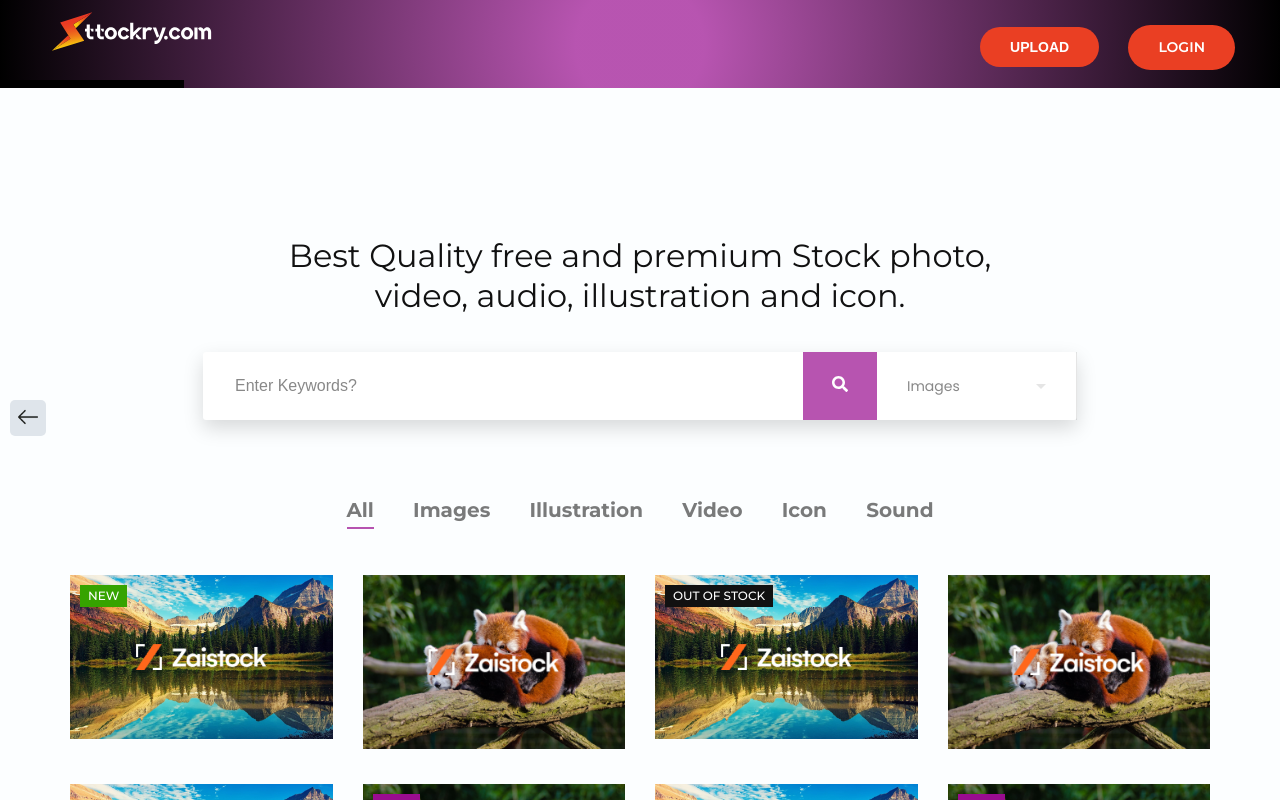
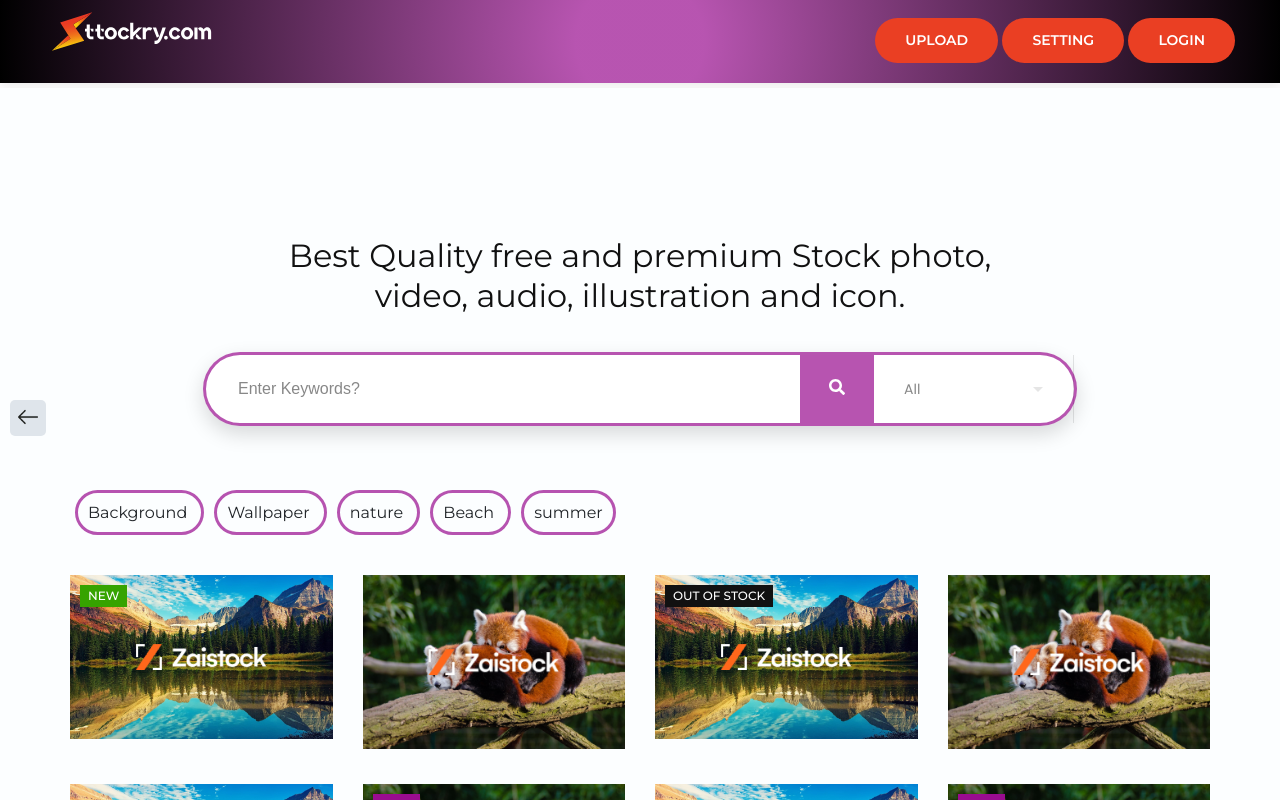
Before and after one commit to ranabilal952/zaibproject_pixelcopy, a plain HTML site: page index.html in a window 1280 px wide. Drawn offline with Linux system fonts and the light colour scheme.

Commit message:
first com

```diff
--- a/css/style.css
+++ b/css/style.css
@@ -382,7 +382,7 @@ ol {
 
 .header__right {
 	text-align: right;
-	padding: 25px 0 20px;
+	padding: 18px 0 20px;
 }
 
 .header__right__auth {
@@ -3225,7 +3225,7 @@ ol {
 
 nav#slide-menu {
 	position: fixed;
-	top:10%;
+	top:11%;
 	left: -100px;
 	bottom: 0;
 	display: block;
@@ -3725,3 +3725,26 @@ body.menu-active div#content .menu-trigger { left: 294px; }
 			margin-bottom: 40px;
 		}
 	}
+
+	#newone{
+	background-color: #333;
+	position: fixed;
+	top: 0;
+	width: 100%;
+	display: block;
+	transition: top 0.3s;
+
+	}
+	.container-fluid {
+		-ms-overflow-style: none;  /* Internet Explorer 10+ */
+		scrollbar-width: none;  /* Firefox */
+	}
+	.container-fluid::-webkit-scrollbar {
+		display: none ;  /* Safari and Chrome */
+	}
+
+	.tagsss{
+		width: 138px;
+		padding: 10px;
+		margin: 10px 5px; border: 3px solid rgba(153, 12, 143, 0.7);border-radius: 38px;
+	}
--- a/index.html
+++ b/index.html
@@ -7,7 +7,7 @@
     <meta name="keywords" content="Ashion, unica, creative, html">
     <meta name="viewport" content="width=device-width, initial-scale=1.0">
     <meta http-equiv="X-UA-Compatible" content="ie=edge">
-    <title>Ashion | Template</title>
+    <title>sttockry</title>
     <link rel="stylesheet" href="https://cdnjs.cloudflare.com/ajax/libs/font-awesome/4.7.0/css/font-awesome.min.css">
     <link href="https://fonts.googleapis.com/css2?family=Cookie&amp;display=swap" rel="stylesheet">
     <link href="https://fonts.googleapis.com/css2?family=Montserrat:wght@400;500;600;700;800;900&amp;display=swap"
@@ -51,7 +51,7 @@
             <a href="#">Register</a>
         </div>
     </div>
-    <header class="header">
+    <header class="header" >
         <div class="container-fluid">
             <div class="row">
                 <div class="col-xl-1 col-lg-2">
@@ -62,10 +62,13 @@
                 </div>
                 <div class="col-lg-4">
                     <div class="header__right">
-                        <div class="header__right__auth">
-                          <button type="submit" class="site-btn">Upload</button>
-                        </div>
                         <ul class="header__right__widget">
+                            <a  class="site-btn" href="login.html">Upload</a>
+                        </ul>
+                        <ul class="header__right__widget">
+                            <a  class="site-btn" href="login.html">Setting</a>
+                        </ul>
+                          <ul class="header__right__widget">
                             <a  class="site-btn" href="login.html">Login</a>
                         </ul>
                     </div>
@@ -78,12 +81,14 @@
     </header>
 
     <nav id="slide-menu">
-        <ul class="sid">
-            <li class="timeline sid2">Timeline</li>
-            <li class="events sid2">Events</li>
-            <li class="calendar sid2">Calendar</li>
-            <li class="sep settings sid2">Settings</li>
-            <li class="logout sid2">Logout</li>
+
+        <ul class="sid" >
+
+          <li class="active timeline sid2" data-filter="*">All</li>
+          <li class="timeline sid2" data-filter=".women">Images</li>
+          <li class="events sid2" data-filter=".men">Illustration</li>
+          <li class="calendar sid2" data-filter=".kid">Video</li>
+          <!-- <li class="sep settings sid2"  data-filter=".accessories">Icon</li> -->
         </ul>
     </nav>
     <div id="content" class="text">
@@ -109,10 +114,10 @@
                     <div class="input-field first-wrap">
                       <div class="input-select">
                         <select data-trigger="" name="choices-single-defaul">
-                          <option placeholder="">Images</option>
-                          <option>Videos</option>
-                          <option>Sounds</option>
-                          <option>Illustration</option>
+                          <option placeholder="">All</option>
+                          <option>Most Recent</option>
+                          <option>Most viewed</option>
+                          <option>New one</option>
 
                         </select>
                       </div>
@@ -125,13 +130,23 @@
             <div class="container">
               <div class="row">
                 <div class="col-lg-12 col-md-12">
-                  <ul class="filter__controls" style="text-align: center;">
-                    <li class="active" data-filter="*">All</li>
-                    <li data-filter=".women">Images</li>
-                    <li data-filter=".men">Illustration</li>
-                    <li data-filter=".kid">Video</li>
-                    <li data-filter=".accessories">Icon</li>
-                    <li data-filter=".cosmetic">Sound</li>
+                  <ul class="filter__controls" style="text-align: left;">
+                    <!-- <h1 style="margin-top: -20px;"> video, audio, illustration and icon.</h1> -->
+                    <a name="" class="tagsss">
+                    Background
+                  </a>
+                  <a name="" class="tagsss">
+                    Wallpaper
+                  </a>
+                   <a name="" class="tagsss">
+                    nature
+                  </a>
+                    <a name="" class="tagsss">
+                    Beach
+                  </a>
+                   <a name="" class="tagsss">
+                    summer
+                  </a>
                   </ul>
                 </div>
               </div>
--- a/serch/css/main.css
+++ b/serch/css/main.css
@@ -848,7 +848,8 @@ legend {
   -ms-flex-align: center;
       align-items: center;
   box-shadow: 0px 8px 20px 0px rgba(0, 0, 0, 0.15);
-  border-radius: 3px;
+  border-radius: 100px;
+  border: 3px solid rgba(153, 12, 143, 0.7);
 }
 
 .s003 form .inner-form .input-field {
```
Also changed, not shown: login.html (+1 -1 lines), shop.html (+7 -4 lines), signup.html (+1 -1 lines).
